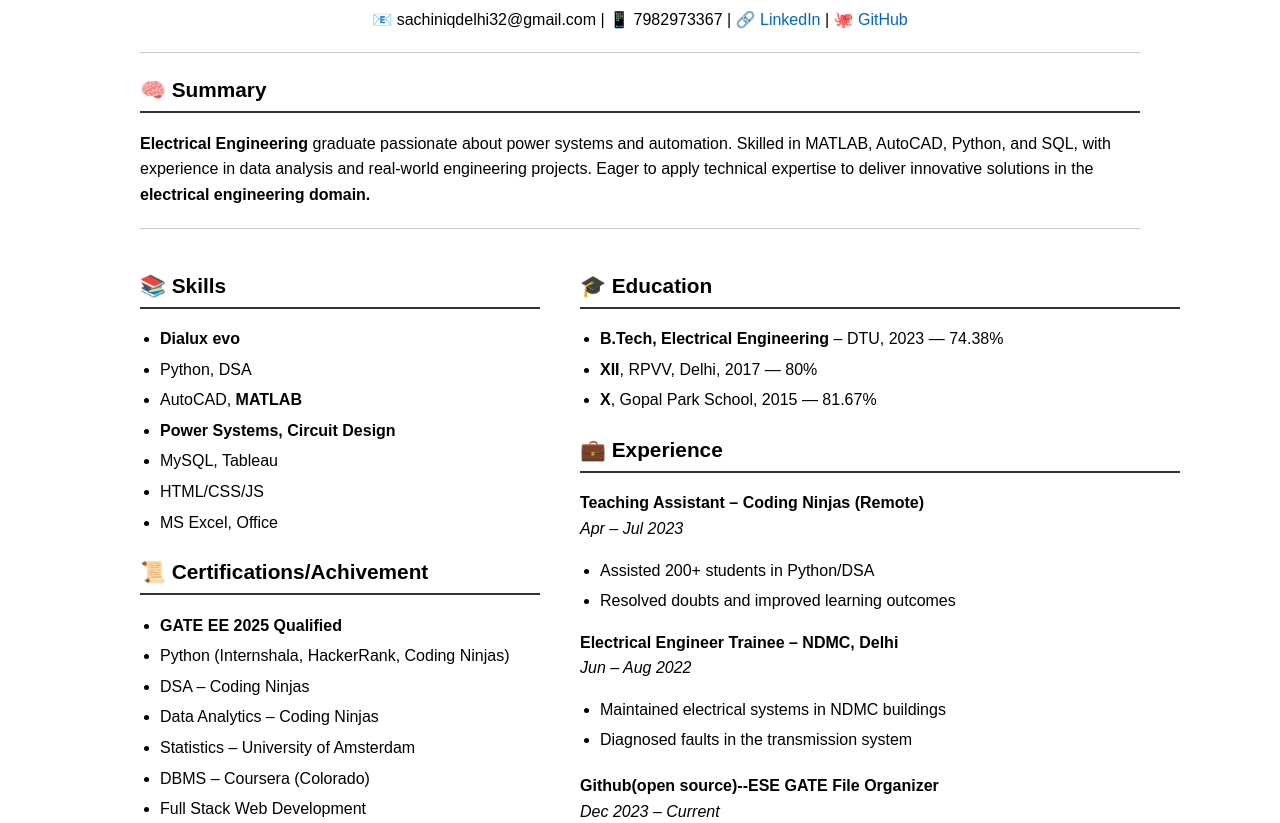
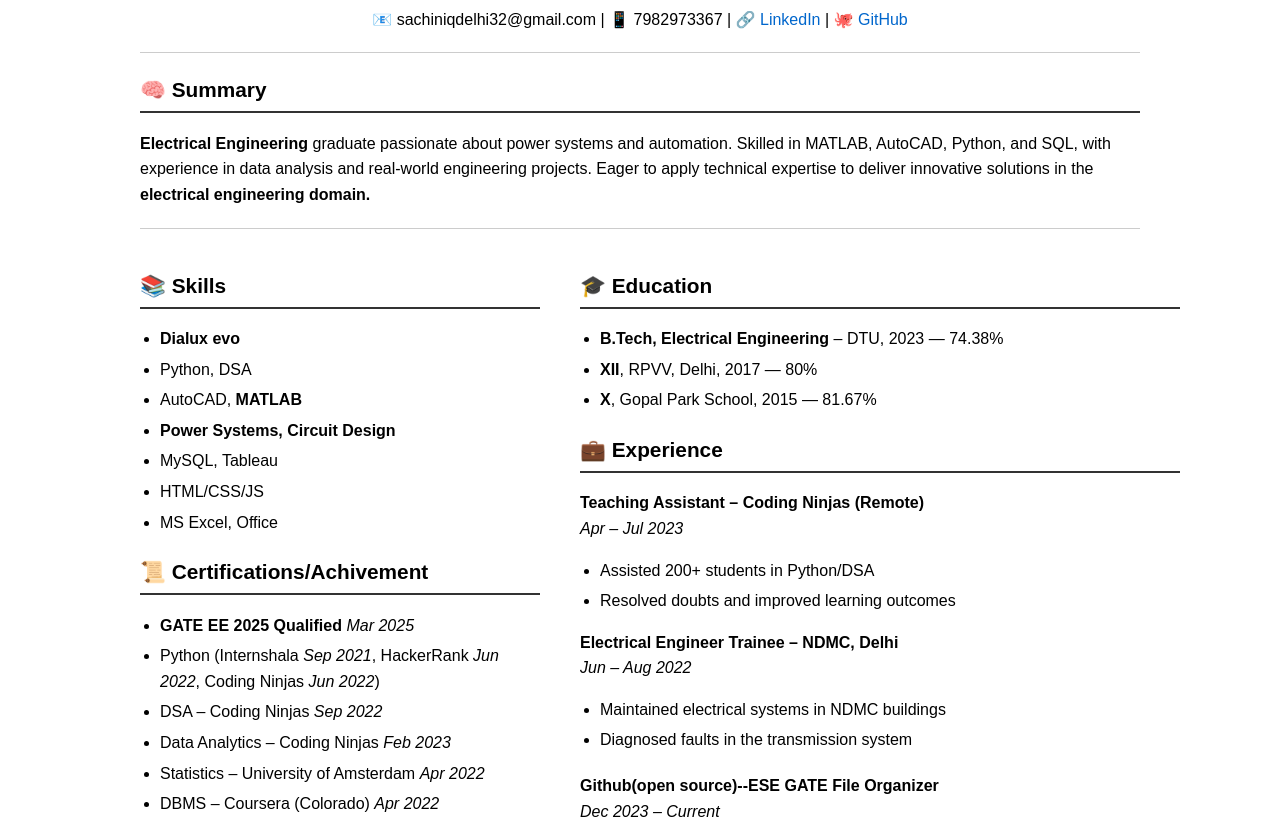
Before and after one commit to sachin-dtu/Sachin_res_, a plain HTML site: page index.html in a window 1280 px wide. Shown: the part 126-949 px from the top of the page. Drawn offline with Linux system fonts and the light colour scheme.

Commit message:
Update index.html

```diff
--- a/index.html
+++ b/index.html
@@ -99,13 +99,13 @@
             <div class="section">
                 <h2>📜 Certifications/Achivement</h2>
                 <ul>
-                    <li><strong>GATE EE 2025 Qualified</strong> </li>
-                    <li>Python (Internshala, HackerRank, Coding Ninjas)</li>
-                    <li>DSA – Coding Ninjas</li>
-                    <li>Data Analytics – Coding Ninjas</li>
-                    <li>Statistics – University of Amsterdam</li>
-                    <li>DBMS – Coursera (Colorado)</li>
-                    <li>Full Stack Web Development</li>
+                    <li><strong>GATE EE 2025 Qualified</strong> <em>Mar 2025</em></li>
+                    <li>Python (Internshala <em>Sep 2021</em>, HackerRank <em>Jun 2022</em>, Coding Ninjas <em>Jun 2022</em>)</li>
+                    <li>DSA – Coding Ninjas <em>Sep 2022</em></li>
+                    <li>Data Analytics – Coding Ninjas <em>Feb 2023</em></li>
+                    <li>Statistics – University of Amsterdam <em>Apr 2022</em></li>
+                    <li>DBMS – Coursera (Colorado) <em>Apr 2022</em></li>
+                    <li>Full Stack Web Development <em>Jul 2023</em></li>
                 </ul>
             </div>
 
```
